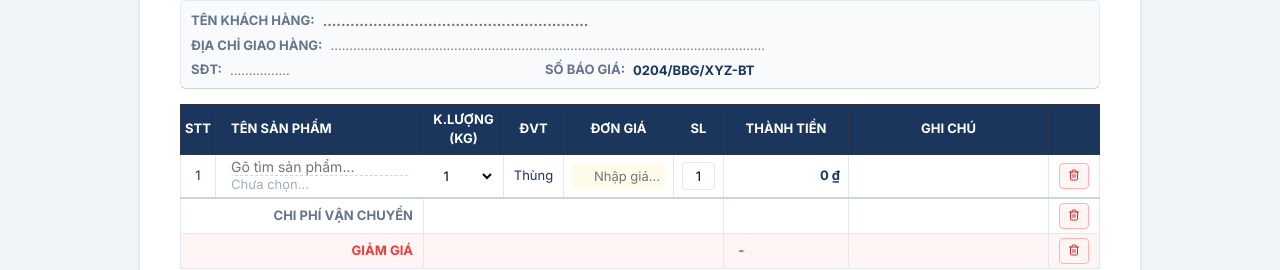
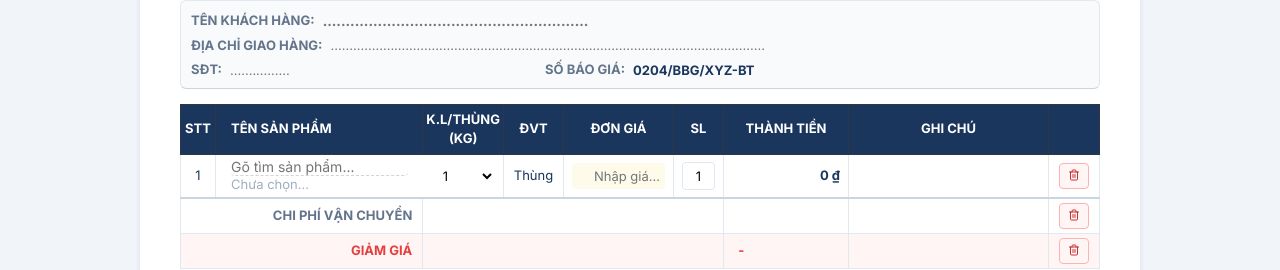
Before and after one commit to aicathanh/app-bao-gia-son, a React (Vite) app: page / in a window 1280 px wide. Shown: the part 248-518 px from the top of the page. Built offline with nearby package versions, Linux system fonts and the light colour scheme.

Commit message:
Update table header: K.L/Thùng (Kg)

```diff
--- a/src/App.jsx
+++ b/src/App.jsx
@@ -240,7 +240,7 @@ const App = () => {
                             <tr>
                                 <th width="35">STT</th>
                                 <th style={{textAlign: 'left', paddingLeft: '15px'}}>Tên sản phẩm</th>
-                                <th width="80">K.Lượng (Kg)</th>
+                                <th width="80">K.L/Thùng (Kg)</th>
                                 <th width="60">ĐVT</th>
                                 <th width="110">Đơn Giá</th>
                                 <th width="50">SL</th>
```
